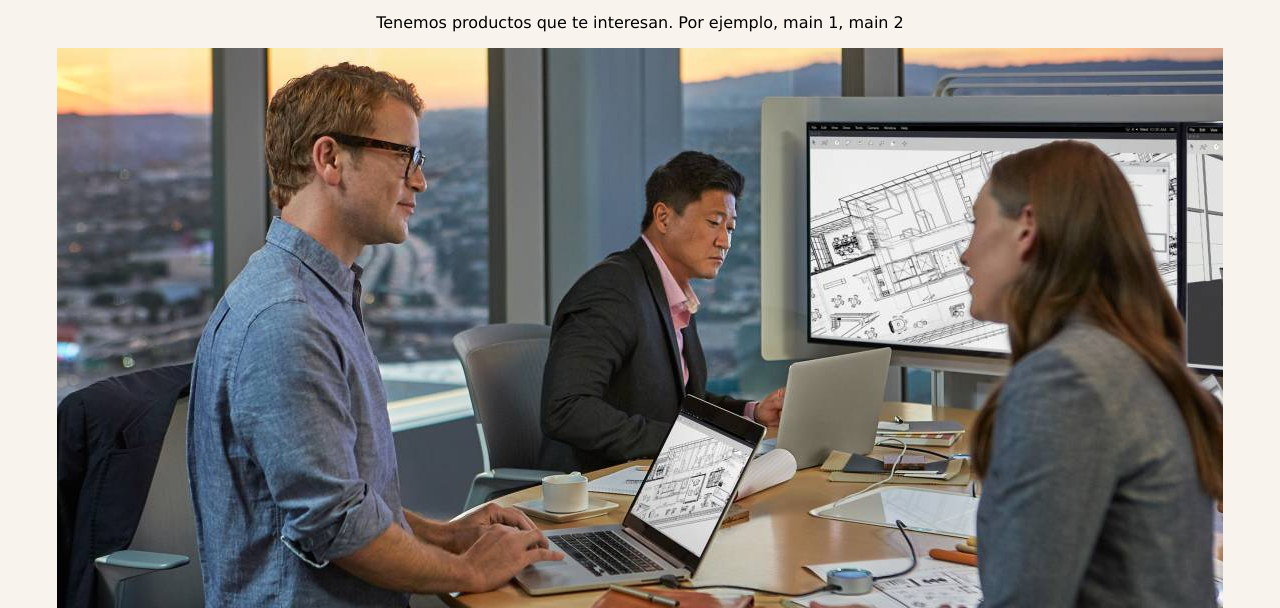
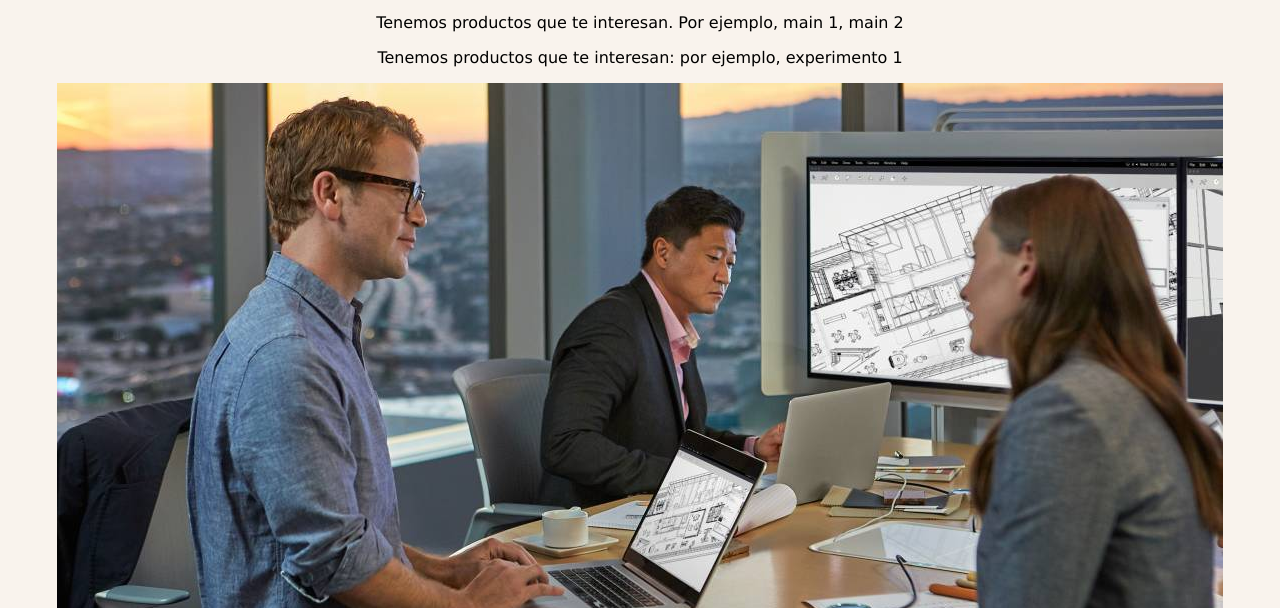
Before and after one commit to Caloeitor/blogtecnologia, a website: page blogpost.html in a window 1280 px wide. Shown: the part 492-1100 px from the top of the page. Drawn offline with Linux system fonts and the light colour scheme.

Commit message:
experimento 1 Tenemos nuevos datos para comprobar la herramienta rebase

```diff
--- a/blogpost.html
+++ b/blogpost.html
@@ -37,6 +37,7 @@
 <section id="section_personas">
 
     <p>Tenemos productos que te interesan. Por ejemplo, main 1, main 2</p>
+    <p>Tenemos productos que te interesan: por ejemplo, experimento 1</p>
     <img src="./Imágenes/personas_tecnologia.jpeg" alt="personas_tecnología">
 
 </section>
```
